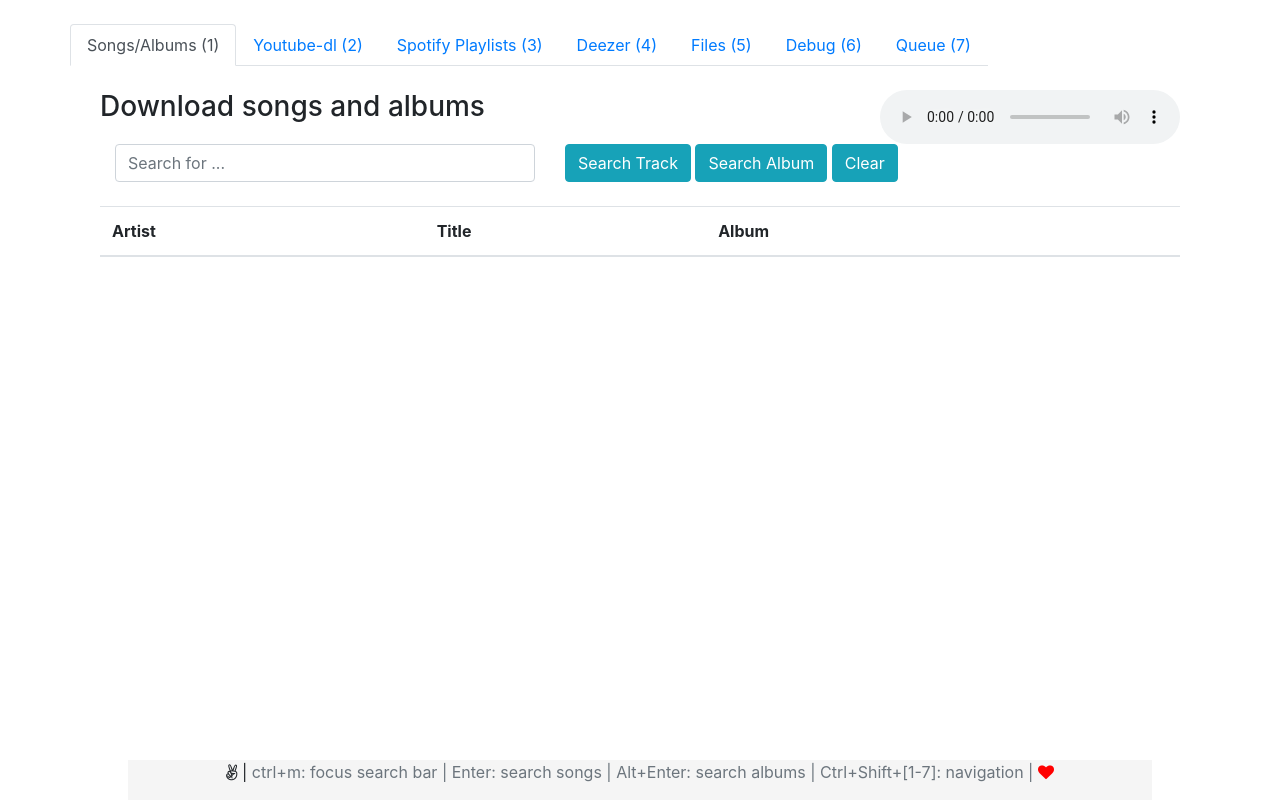
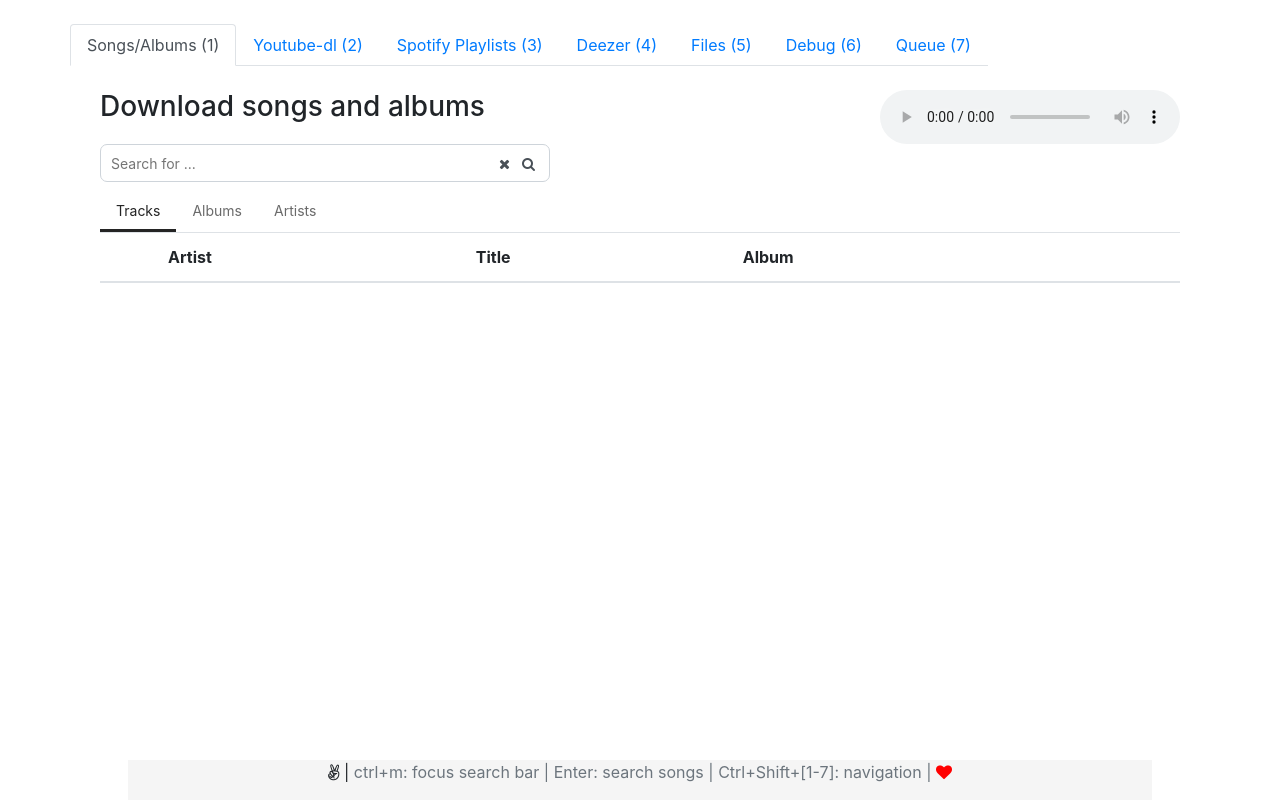
Before and after one commit to kmille/deezer-downloader, a Flask app: template deezer_downloader/web/templates/index.html in a window 1280 px wide. Run offline with Flask 3, Linux system fonts and the light colour scheme; the template is opened without the code that fills it, so the values that code supplies are empty; parts of the project's set-up code (start-up, migrations or seed data) failed here and were passed over.

Commit message:
Search for artists/albums/top songs

```diff
--- a/deezer_downloader/web/app.py
+++ b/deezer_downloader/web/app.py
@@ -46,8 +46,8 @@ def validate_schema(*parameters_to_check):
             if set(j.keys()) != set(parameters_to_check):
                 return jsonify({"error": 'parameters missing, required fields: {}'.format(parameters_to_check)}), 400
             if "type" in j.keys():
-                if j['type'] not in ["album", "track", "album_track"]:
-                    return jsonify({"error": "type must be album, track or album_track"}), 400
+                if j['type'] not in ["album", "track", "artist", "album_track", "artist_album", "artist_top"]:
+                    return jsonify({"error": "type must be album, track, artist, album_track, artist_album or artist_top"}), 400
             if "music_id" in j.keys():
                 if type(j['music_id']) is not int:
                     return jsonify({"error": "music_id must be a integer"}), 400
--- /dev/null
+++ b/deezer_downloader/web/static/css/custom.css
@@ -0,0 +1,47 @@
+.search-container {
+  display: flex;
+  height: 38px;
+  border: 1px solid #ced4da;
+  border-radius: 7px;
+  padding: 0 8px;
+}
+
+input.search {
+  flex: 1;
+  height: 100%;
+  font-size: 14px;
+  border: none;
+  outline: none;
+  background-color: transparent;
+  color: #495057;
+}
+
+button.search {
+  height: 100%;
+  color: #495057;
+  font-size: 14px;
+  border: none;
+  background-color: transparent;
+}
+
+.tabs-category {
+  display: flex;
+  /* border-bottom: 1px solid #ced4da; */
+}
+
+.btn-category {
+  margin-top: 10px;
+  padding: 8px 16px;
+  border: none;
+  border-bottom: 3px solid transparent;
+  background-color: transparent;
+  cursor: pointer;
+  font-size: 14px;
+  color: #6a6a6a;
+  outline: none !important;
+}
+
+.btn-category.active {
+  border-bottom: 3px solid #242424;
+  color: #242424;
+}
--- a/deezer_downloader/web/static/js/custom.js
+++ b/deezer_downloader/web/static/js/custom.js
@@ -88,12 +88,14 @@ $(document).ready(function() {
 
 
     function search(type) {
-        deezer_load_list(type, $('#songs-albums-query').val());
+        const query = $('#songs-albums-query').val();
+        if (!query.length) return ;
+        deezer_load_list(type, query);
     }
 
     function deezer_load_list(type, query) {
         $.post(deezer_downloader_api_root + '/search',
-            JSON.stringify({ type: type, query: query }),
+            JSON.stringify({ type: type, query: query.toString() }),
             function(data) {
                 $("#results > tbody").html("");
                 for (var i = 0; i < data.length; i++) {
@@ -105,34 +107,66 @@ $(document).ready(function() {
     function drawTableEntry(rowData, mtype) {
         var row = $("<tr>");
         $("#results").append(row);
-        row.append($("<td>" + rowData.artist + "</td>"));
-        row.append($("<td>" + rowData.title + "</td>"));
+        var button_col = $("<td style='text-align: end'>");
 
-        row.append("<td><img src='"+rowData.img_url+"'> " + rowData.album + "</a></td>");
-
-        if (rowData.preview_url) {
-            row.append($('<td> <button class="btn btn-default" onclick="play_preview(\'' + rowData.preview_url + '\');" > <i class="fa fa-headphones fa-lg" title="listen preview in browser" ></i> </button> </td>'));
+        if (mtype === "track" || mtype === "album_track" || mtype === "artist_top") {
+            $("#col-title").show();
+            $("#col-album").show();
+            $("#col-artist").show();
+            if (mtype !== "album_track") {
+                $("#col-cover").show();
+                row.append($("<td><img src='"+rowData.img_url+"' style='cursor: pointer; border-radius: 3px'></td>")
+                    .click(() => play_preview(rowData.preview_url)));
+            } else {
+                $("#col-cover").hide();
+            }
+            row.append($("<td>" + rowData.artist + "</td>"));
+            row.append($("<td>" + rowData.title + "</td>"));
+            row.append($("<td>" + rowData.album + "</td>"));
+            if (rowData.preview_url) {
+                button_col.append($('<button class="btn btn-default"> <i class="fa fa-headphones fa-lg" title="listen preview in browser" ></i> </button>')
+                    .click(() => play_preview(rowData.preview_url)));
+            }
+        } else if (mtype === "album" || mtype === "artist_album") {
+            $("#col-cover").show();
+            $("#col-title").hide();
+            $("#col-album").show();
+            $("#col-artist").show();
+            row.append($("<td><img src='"+rowData.img_url+"' style='cursor: pointer; border-radius: 3px'></td>")
+                .click(() => deezer_load_list("album_track", rowData.album_id)));
+            row.append($("<td>" + rowData.artist + "</td>"));
+            row.append($("<td>" + rowData.album + "</td>"));
+            button_col.append($('<button class="btn btn-default"> <i class="fa fa-list fa-lg" title="list album songs" ></i> </button>')
+                .click(() => deezer_load_list("album_track", rowData.album_id)));
+        } else if (mtype === "artist") {
+            $("#col-cover").show();
+            $("#col-artist").show();
+            $("#col-album").hide();
+            $("#col-title").hide();
+            row.append($("<td><img src='"+rowData.img_url+"' style='cursor: pointer; border-radius: 29px'></td>")
+                .click(() => deezer_load_list("artist_album", rowData.artist_id)));
+            row.append($("<td>" + rowData.artist + "</td>"));
+            button_col.append($('<button class="btn btn-default"> <i class="fa fa-arrow-up fa-lg" title="list artist top songs" ></i> </button>')
+                .click(() => deezer_load_list("artist_top", rowData.artist_id)));
+            button_col.append($('<button class="btn btn-default"> <i class="fa fa-list fa-lg" title="list artist albums" ></i> </button>')
+                .click(() => deezer_load_list("artist_album", rowData.artist_id)));
         }
 
-        if (mtype == "album") {
-            row.append($('<td> <button class="btn btn-default"> <i class="fa fa-list fa-lg" title="list album songs" ></i> </button> </td>').click(function() {deezer_load_list("album_track", ""+rowData.album_id + "")}));
+
+        if (mtype !== "artist") {
+            if (show_mpd_features) {
+                button_col.append($('<button class="btn btn-default"> <i class="fa fa-play-circle fa-lg" title="download and queue to mpd" ></i> </button>')
+                    .click(() => deezer_download(rowData.id, rowData.id_type, true, false)));
+            }
+            button_col.append($('<button class="btn btn-default" > <i class="fa fa-download fa-lg" title="download" ></i> </button>')
+                .click(() => deezer_download(rowData.id, rowData.id_type, false, false)));
         }
 
-        if(show_mpd_features) {
-        row.append($('<td> <button class="btn btn-default" onclick="deezer_download(\'' +
-                     rowData.id  + '\', \''+ rowData.id_type +
-                     '\', true, false);" > <i class="fa fa-play-circle fa-lg" title="download and queue to mpd" ></i> </button> </td>'));
+        if(rowData.id_type == "album") {
+            button_col.append($('<button class="btn btn-default"> <i class="fa fa-file-archive-o fa-lg" title="download as zip file" ></i> </button>')
+            .click(() => deezer_download(rowData.id, rowData.id_type, false, true)));
         }
-
-        row.append($('<td> <button class="btn btn-default" onclick="deezer_download(\'' +
-                   rowData.id  + '\', \''+ rowData.id_type +
-                   '\', false, false);" > <i class="fa fa-download fa-lg" title="download" ></i> </button> </td>'));
-
-        if(rowData.id_type == "album") {
-            row.append($('<td> <button class="btn btn-default" onclick="deezer_download(\'' +
-                       rowData.id  + '\', \''+ rowData.id_type +
-                       '\', false, true);" > <i class="fa fa-file-archive-o fa-lg" title="download as zip file" ></i> </button> </td>'));
-        }
+        row.append(button_col);
     }
 
     function show_debug_log() {
@@ -167,13 +201,38 @@ $(document).ready(function() {
         });
     }
 
-    $("#search_track").click(function() {
-        search("track");
+    let search_type = "track";
+    $("#search_deezer").click(function() {
+        search(search_type);
     });
 
-    $("#search_album").click(function() {
-        search("album");
+    $("#deezer-search-track").click(function() {
+        if (search_type == "track") return;
+        search_type = "track";
+        $("#deezer-search-track").addClass("active");
+        $("#deezer-search-album").removeClass("active");
+        $("#deezer-search-artist").removeClass("active");
+        search(search_type);
     });
+
+    $("#deezer-search-album").click(function() {
+        if (search_type == "album") return;
+        search_type = "album";
+        $("#deezer-search-album").addClass("active");
+        $("#deezer-search-track").removeClass("active");
+        $("#deezer-search-artist").removeClass("active");
+        search(search_type);
+    });
+
+    $("#deezer-search-artist").click(function() {
+        if (search_type == "artist") return;
+        search_type = "artist";
+        $("#deezer-search-artist").addClass("active");
+        $("#deezer-search-track").removeClass("active");
+        $("#deezer-search-album").removeClass("active");
+        search(search_type);
+    });
+
 
     $("#yt_download").click(function() {
         youtubedl_download(false);
@@ -251,14 +310,9 @@ $(document).ready(function() {
     var bbody = document.getElementById('body');
     bbody.onkeydown = function (event) {
         if (event.key !== undefined) {
-           if (event.key === 'Enter' && event.altKey) {
-               console.log("pressed Enter + ALT");
-               search("album");
-           }  else if (event.key === 'Enter' ) {
-               console.log("pressed Enter");
-               search("track");
+           if (event.key === 'Enter' ) {
+               search(search_type);
            } else if (event.key === 'm' && event.ctrlKey) {
-              console.log("pressed ctrl m");
               $("#songs-albums-query")[0].value = "";
               $("#songs-albums-query")[0].focus();
            }
--- a/deezer_downloader/web/templates/index.html
+++ b/deezer_downloader/web/templates/index.html
@@ -18,6 +18,7 @@
   <script src="{{ static_root }}/js/jquery.jgrowl.min.js"></script>
   <link rel="stylesheet" href="{{ static_root }}/css/font-awesome.min.css">
   <link rel="stylesheet" type="text/css" href="{{ static_root }}/css/jquery.jgrowl.min.css" />
+  <link rel="stylesheet" type="text/css" href="{{ static_root }}/css/custom.css" />
 
 <style>
     .footer {
@@ -74,27 +75,30 @@
          <h3>Download songs and albums</h3>
 
         <div class="input-group">
-            <div class="col-md-6 col-lg-5 col-xs-12">
-                <input type="text" class="form-control" id="songs-albums-query" placeholder="Search for ..." >
-            </div>
-            <div class="col-md-6 col-xs-12">
-                <span class="input-group-btn">
-                    <button type="button" class="btn btn-info" id="search_track">Search Track</button>
-                    <button type="button" class="btn btn-info" id="search_album">Search Album</button>
-
-                    <button type="button" class="btn btn-info" onclick="$('#songs-albums-query').val('')" id="clear_search">Clear</button>
-                </span>
+            <div class="search-container col-md-6 col-lg-5 col-xs-12">
+                <input type="text" class="search" id="songs-albums-query" placeholder="Search for ..." >
+                <button type="button" class="search" onclick="$('#songs-albums-query').val('')" class="search">
+                    <i class="fa fa-times"></i>
+                </button>
+                <button type="button" class="search" id="search_deezer">
+                    <i class="fa fa-search"></i>
+                </button>
             </div>
         </div>
 
-         </br>
+        <div class="tabs-category">
+            <button id="deezer-search-track" class="btn-category active" href="#">Tracks</button>
+            <button id="deezer-search-album" class="btn-category" href="#">Albums</button>
+            <button id="deezer-search-artist" class="btn-category" href="#">Artists</button>
+        </div>
 
          <table id="results" class="table">
             <thead>
                 <tr>
-                    <th>Artist</th>
-                    <th>Title</th>
-                    <th>Album</th>
+                    <th id="col-cover" style="width: 56px"></th>
+                    <th id="col-artist">Artist</th>
+                    <th id="col-title">Title</th>
+                    <th id="col-album">Album</th>
                     <th></th>
                 </tr>
             </thead>
@@ -209,7 +213,6 @@
         <span class="text-muted">
 			ctrl+m: focus search bar |
 			Enter: search songs |
-			Alt+Enter: search albums |
 			Ctrl+Shift+[1-7]: navigation |
         </span>
         <a id="werbung" href="https://www.effektiv-spenden.org/spenden-tipps/warum-und-wie-ich-spende-gastbeitrag-christoph-hartmann/"><i class="fa fas fa-heart" title="ja, klick drauf." ></i> </a>
```
Also changed, not shown: deezer_downloader/deezer.py (+36 -23 lines), 1 other file.
